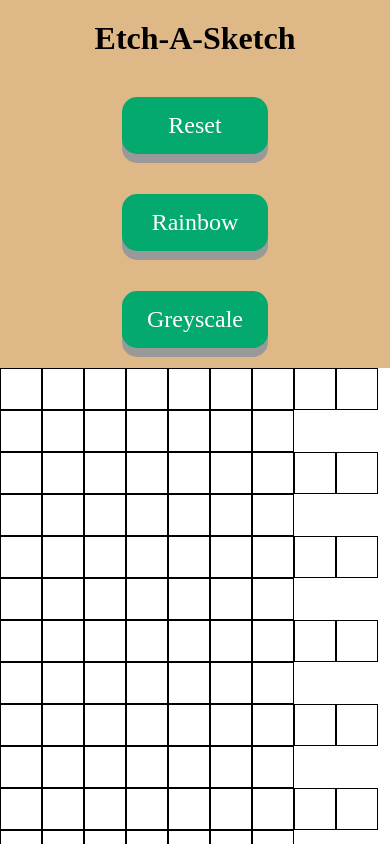
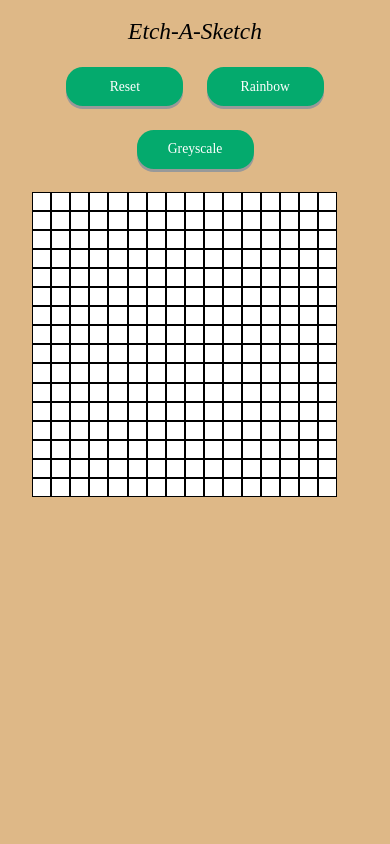
Before and after one commit to SamrudhNelli/etch-a-sketch, a plain HTML site: page index.html in a window 390 px wide. Shown: the top 844 px of the page. Drawn offline with Linux system fonts and the light colour scheme.

Commit message:
Support mobile devices
Mobile support was added.

```diff
--- a/script.js
+++ b/script.js
@@ -42,6 +42,8 @@ function res(x)
     }
 }
 
+const viewPortWidth = window.innerWidth;
+const viewPortHeight = window.innerHeight;
 const body_container = document.querySelector('.body_container');
 body_container.style.margin = '0px';
 body_container.style.padding = '0px';
@@ -60,16 +62,28 @@ for(let i = 0; i < rows; i++)
     for(let j = 0; j < rows; j++)
     {
         grids[i][j] = document.createElement('div');
-        grids[i][j].style.width = '40px';
         grids[i][j].style.border = '1px solid black';
         grids[i][j].style.margin = '0px';
-        grids[i][j].style.height = '40px';
         grids[i][j].style.backgroundColor = 'white';
         grids[i][j].style.opacity = '1.0';
         grids[i][j].style.flexDirection = 'column';
         grids[i].append(grids[i][j]);
         grids[i][j].addEventListener('mouseover', function() { func(grids[i][j]); });
         grids[i][j].addEventListener('mouseup', function() { func(grids[i][j]); });
+        if(viewPortHeight > viewPortWidth)
+        {
+            console.log('viewPortHeight > viewPortWidth');
+            console.log(viewPortHeight, viewPortWidth);
+            grids[i][j].style.height = (0.7/rows)*viewPortWidth + 'px';
+            grids[i][j].style.width = (0.7/rows)*viewPortWidth + 'px';
+        }
+        else
+        {
+            console.log('viewPortWidth > viewPortHeight');
+            console.log(viewPortHeight, viewPortWidth);
+            grids[i][j].style.height = (0.7/rows)*viewPortHeight + 'px';
+            grids[i][j].style.width = (0.7/rows)*viewPortHeight + 'px';
+        }
     }
     grid.append(grids[i]);
 }
@@ -91,3 +105,33 @@ black.innerText = 'Greyscale';
 black.addEventListener('mouseup', function() {
     choice = 0; });
 option.append(black);
+
+const buttons = document.querySelectorAll('.button');
+const header = document.querySelector('#header');
+
+if(viewPortHeight > viewPortWidth)
+{
+    grid.style.margin = 0.03 * viewPortWidth + "px";
+    // option.style.width = 0.20 * viewPortWidth + "px";
+    // option.style.height = 0.50 * viewPortWidth + "px";
+    option.style.flexDirection = 'row';
+    option.style.justifyContent = 'center';
+    header.style.fontSize = 0.06 * viewPortWidth + "px";
+    option.style.alignItems = 'center';
+    buttons.forEach(button => {
+        button.style.height = 0.1 * viewPortWidth + "px";
+        button.style.fontSize = 0.035 * viewPortWidth + "px";
+        button.style.margin = 0.03 * viewPortWidth + "px";
+        button.style.width = 0.30 * viewPortWidth + "px";
+        button.style.alignItems = 'center';
+        button.style.justifyContent = 'center';
+        button.style.display = 'flex';
+        button.style.padding = '0px';
+        button.style.boxShadow = "0px 0.8vw #999999";
+    });
+}
+else
+{
+    grid.style.margin = 0.06 * viewPortHeight + "px";
+    header.style.paddingLeft = 0.3 * viewPortHeight + "px";
+}
--- a/styles.css
+++ b/styles.css
@@ -2,8 +2,6 @@ div, .game .div
 {
     display : flex;
     flex-wrap: wrap;
-    /* justify-content: center; */
-    /* align-items: center; */
     color :aqua;
     flex-direction: column;
 }
@@ -16,25 +14,14 @@ div, .game .div
     align-items: center;
 }
 
-/* .options, .container
-{
-    padding-top : 10px;
-    padding-bottom: 10px;
-}
-
-.options
-{
-    margin-right: 300px;
-} */
-
 #header
 {
     color: black;
-    font-size: 32px;
-    font-weight: bold;
+    font-size: 3vw;
+    font-style: italic;
     text-align: center;
     padding: 10px 10px 10px 10px;
-    margin: 10px;
+    margin-top: 1vh;;
 }
 
 body
@@ -51,9 +38,11 @@ body
 }
 
 .button {
-    display: inline-block;
+    display: flex;
     padding: 15px 25px;
-    font-size: 24px;
+    height: 5vh;
+    width: 20vh;
+    font-size: 2.5vh;
     cursor: pointer;
     text-align: center;
     text-decoration: none;
@@ -61,15 +50,17 @@ body
     color: #fff;
     background-color: #04AA6D;
     border: none;
-    border-radius: 15px;
-    box-shadow: 0 9px #999;
-    margin : 20px;
+    border-radius: 2vh;
+    box-shadow: 0 0.8vh #999;
+    margin : 3vh;
+    justify-content: center;
+    align-items: center;
   }
 
 .button:hover {background-color: #3e8e41}
 
 .button:active {
     background-color: #3e8e41;
-    box-shadow: 0 5px #666;
-    transform: translateY(4px);
+    box-shadow: 0 0.25vh #666;
+    transform: translateY(0.25vh);
 }
```
Also changed, not shown: index.html (+1 -0 lines).
